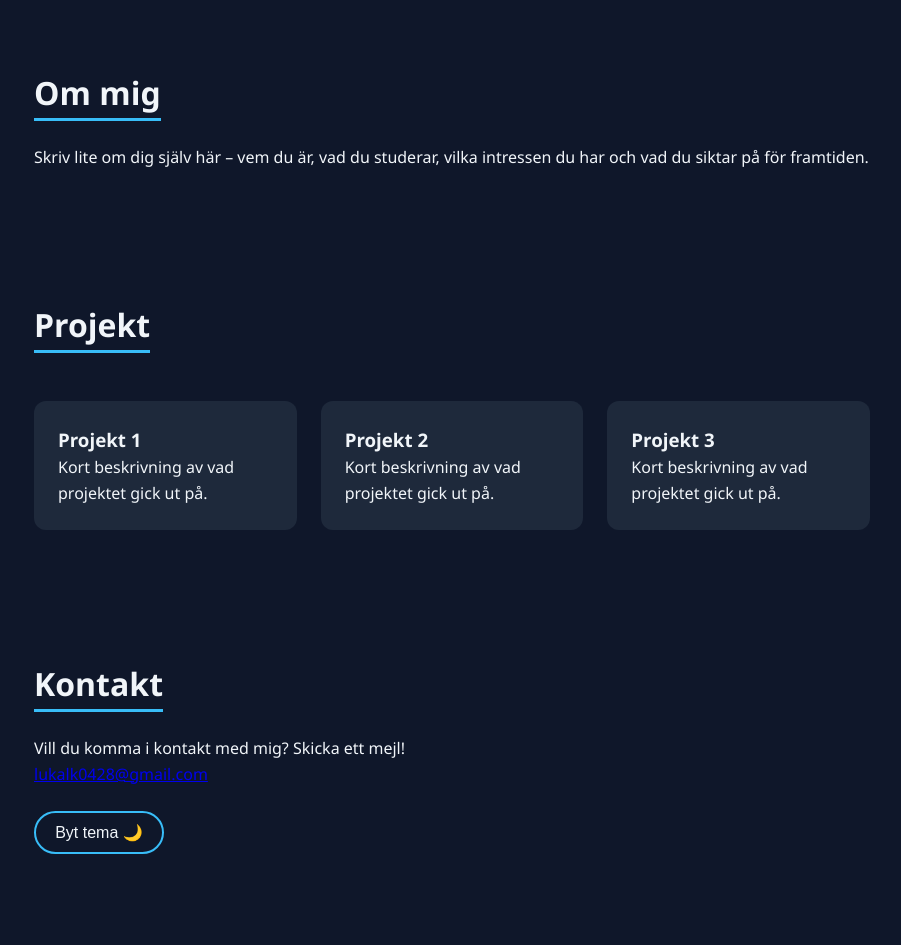
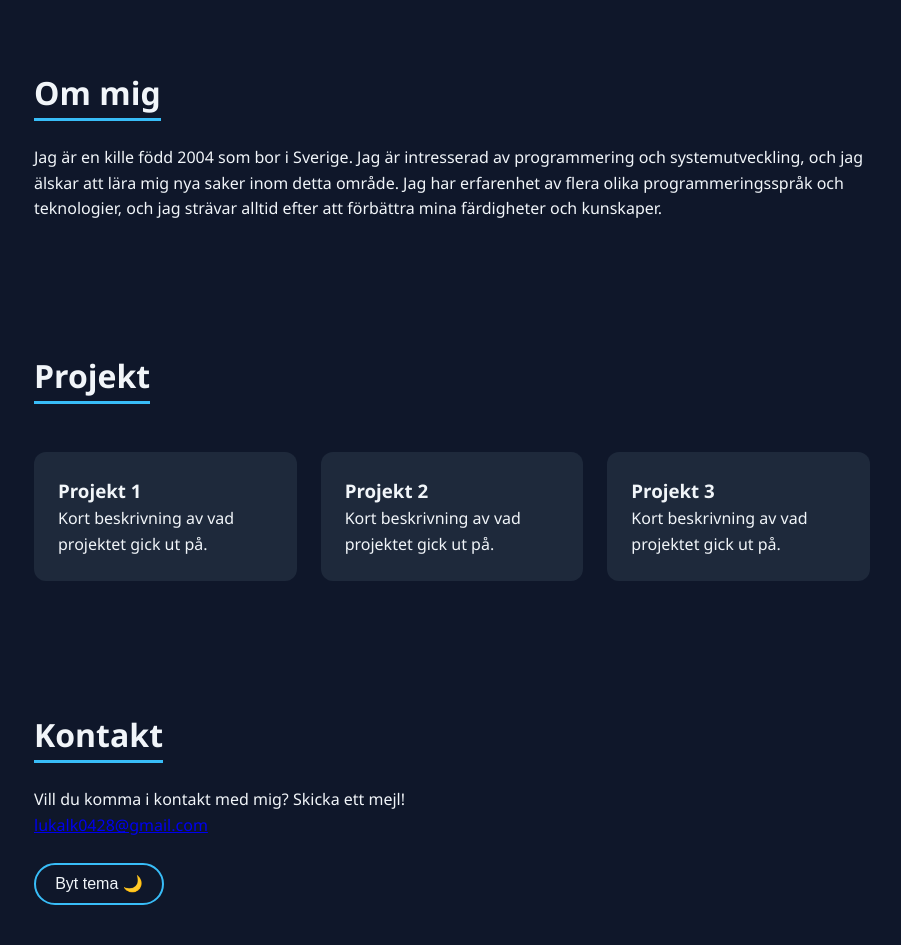
Before and after one commit to Lukasalksater/Portfolio, a plain HTML site: page index.html in a window 1280 px wide. Shown: the part 797-1742 px from the top of the page, without its empty margins (188-1089 px from the left). Drawn offline with Linux system fonts and the light colour scheme.

Commit message:
uppdaterade om mig sektionen

```diff
--- a/index.html
+++ b/index.html
@@ -28,8 +28,7 @@
   <section id="om-mig" class="section">
     <h2>Om mig</h2>
     <p>
-      Skriv lite om dig själv här – vem du är, vad du studerar,
-      vilka intressen du har och vad du siktar på för framtiden.
+      Jag är en kille född 2004 som bor i Sverige. Jag är intresserad av programmering och systemutveckling, och jag älskar att lära mig nya saker inom detta område. Jag har erfarenhet av flera olika programmeringsspråk och teknologier, och jag strävar alltid efter att förbättra mina färdigheter och kunskaper.
     </p>
   </section>
 
```
